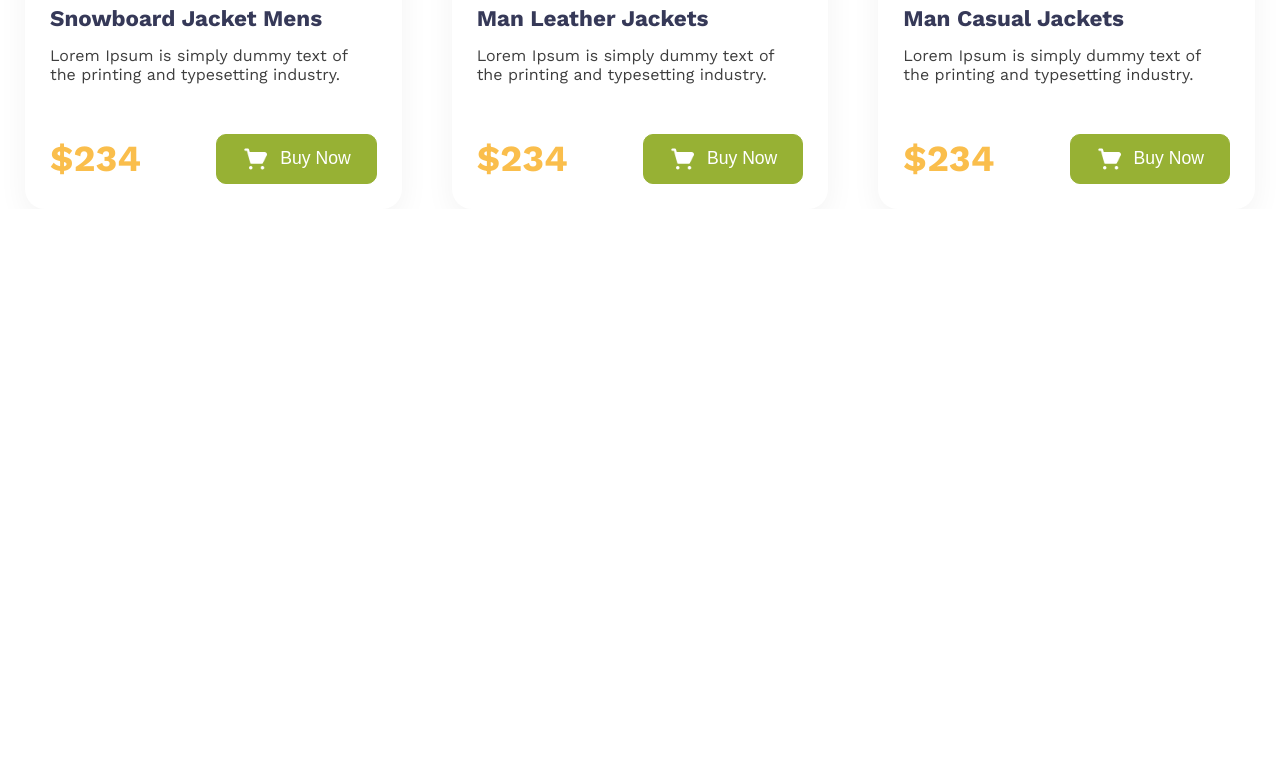
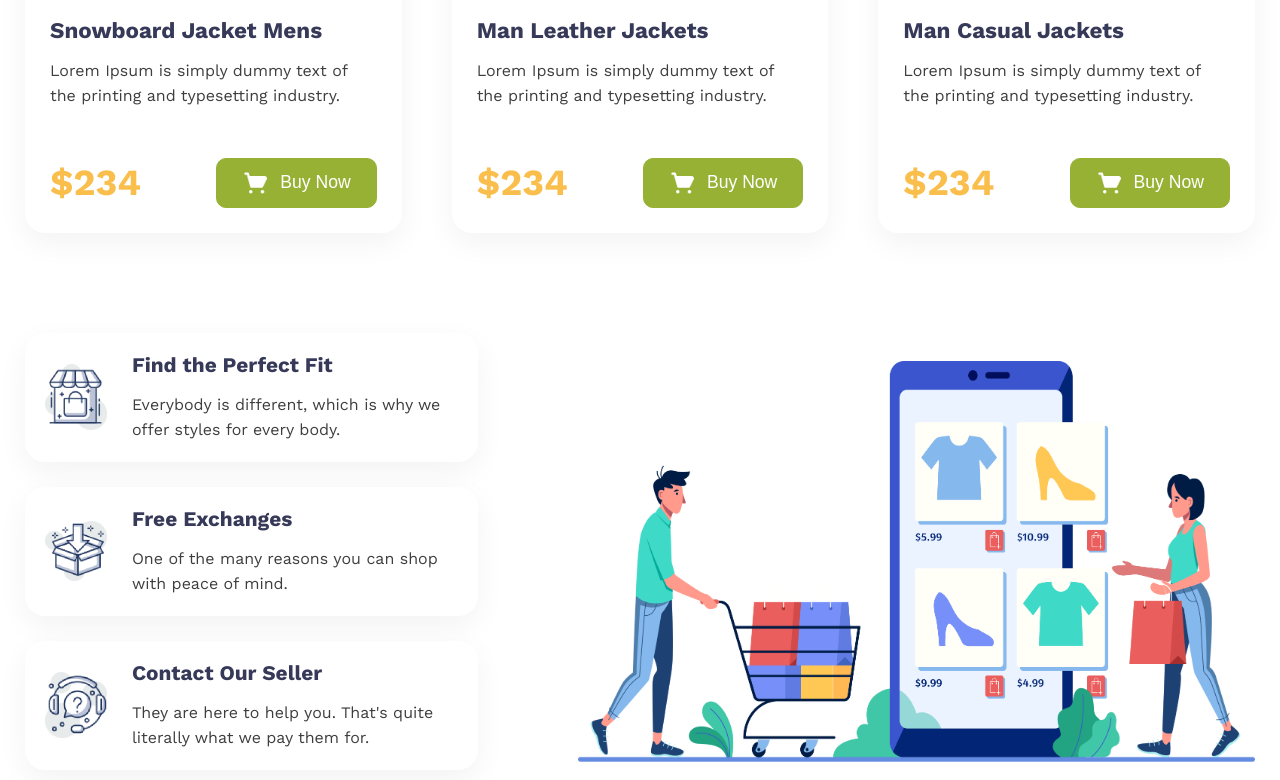
Before and after one commit to Ashiqur1819/Penguin-Fashion, a plain HTML site: page index.html in a window 1280 px wide. Shown: the part 2020-2800 px from the top of the page. Before the commit the page ends 2229 px from the top, so only its background shows below. Drawn offline with nearby package versions, Linux system fonts and the light colour scheme.

Commit message:
Added more section with responsive design for mobile and tablet

```diff
--- a/index.html
+++ b/index.html
@@ -138,6 +138,39 @@
             </div>
         </section>
 <!-- Man section ends here -->
+
+<!-- More section starts here -->
+        <section class="more-section">
+            <div class="more-container">
+                <div class="more-contents">
+                    <div class="more-content">
+                        <img src="icons/house.png" alt="" class="more-content-img">
+                        <div class="more-content-text">
+                            <h3 class="more-content-title">Find the Perfect Fit</h3>
+                            <p class="more-content-description">Everybody is different, which is why we offer styles for every body.</p>
+                        </div>
+                    </div>
+                    <div class="more-content">
+                        <img src="icons/box.png" alt="" class="more-content-img">
+                        <div class="more-content-text">
+                            <h3 class="more-content-title">Free Exchanges</h3>
+                            <p class="more-content-description">One of the many reasons you can shop with peace of mind.</p>
+                        </div>
+                    </div>
+                    <div class="more-content">
+                        <img src="icons/question.png" alt="" class="more-content-img">
+                        <div class="more-content-text">
+                            <h3 class="more-content-title">Contact Our Seller</h3>
+                            <p class="more-content-description">They are here to help you. That's quite literally what we pay them for.</p>
+                        </div>
+                    </div>
+                </div>
+                <div class="more-image">
+                    <img src="images/shopping.png" alt="" class="more-img">
+                </div>
+            </div>
+        </section>
+<!-- More section ends here -->
     </main>
 <!-- Main section ends here -->
 
--- a/styles/style.css
+++ b/styles/style.css
@@ -14,7 +14,8 @@ body{
 }
 .hero-section,
 .woman-section,
-.man-section{
+.man-section,
+.more-section{
     max-width: 1440px;
     margin:  0 auto;
     padding: 0 25px;
@@ -71,6 +72,10 @@ header{
 }
 .hero-description{
     margin-bottom: 25px;
+    color: rgb(62, 62, 62);
+    font-size: 1rem;
+    font-weight: 400;
+    line-height: 25px;
 }
 .btn{
     display: flex;
@@ -132,6 +137,7 @@ header{
     color: rgb(62, 62, 62);
     font-size: 1rem;
     font-weight: 400;
+    line-height: 25px;
 }
 .card-footer{
     margin-top: 50px;
@@ -157,6 +163,51 @@ header{
 }
 /* Man section ends here */
 
+/* More section starts here */
+.more-section{
+    margin-top: 100px;
+}
+.more-container{
+    display: flex;
+    align-items: center;
+    gap: 100px;
+}
+.more-image{
+    width: 100%;
+}
+.more-img{
+    width: 100%;
+}
+.more-content{
+    display: flex;
+    align-items: center;
+    justify-content: space-between;
+    padding: 20px;
+    border-radius: 20px;
+    box-shadow: 0px 10px 30px 0px rgba(0, 0, 0, 0.05);
+    background: rgb(255, 255, 255);
+    margin-bottom: 25px;
+}
+.more-content-img{
+    width: 15%;
+}
+.more-content-text{
+    padding-left: 25px;
+}
+.more-content-title{
+    color: rgb(54, 57, 88);
+    font-size: 1.3rem;
+    font-weight: 700;
+    margin-bottom: 15px;
+}
+.more-content-description{
+    color: rgb(62, 62, 62);
+    font-size: 1rem;
+    font-weight: 400;
+    line-height: 25px;
+}
+/* More section ends here */
+
 /*========================= Responsive design starts here (For mobile) =======================*/
 @media screen and (max-width:576px) {
     .nav-item{
@@ -172,7 +223,8 @@ header{
     .logo{
         width: 100%;
     }
-    .hero-section{
+    .hero-section,
+    .more-container{
         flex-direction: column;
     }
     .hero-content{
@@ -195,15 +247,26 @@ header{
     .woman-title{
         font-size: 2rem;
     }
-    .card-footer{
+    .card-footer,
+    .more-content{
         flex-direction: column;
         gap: 20px;
+    }
+    .more-content{
+        text-align: center;
+    }
+    .more-content-img{
+        width: 33%;
+    }
+    .more-content-text{
+        padding-left: 0;
     }
 }
 
 /* Responsive design starts here (For tablet) */
 @media screen and (min-width:576px) and (max-width:992px) {
-    .hero-section{
+    .hero-section,
+    .more-container{
         flex-direction: column;
     }
     .hero-content{
```
